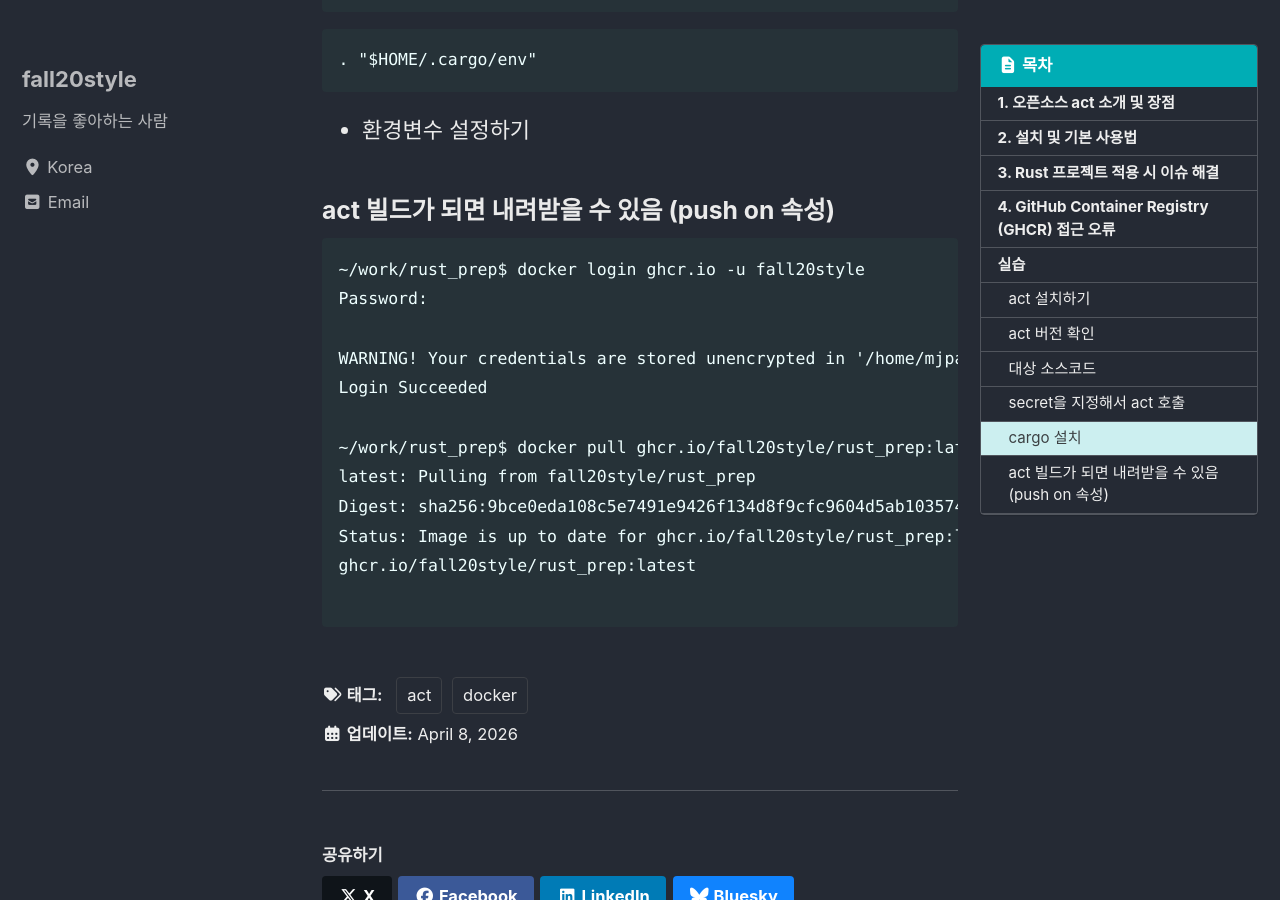
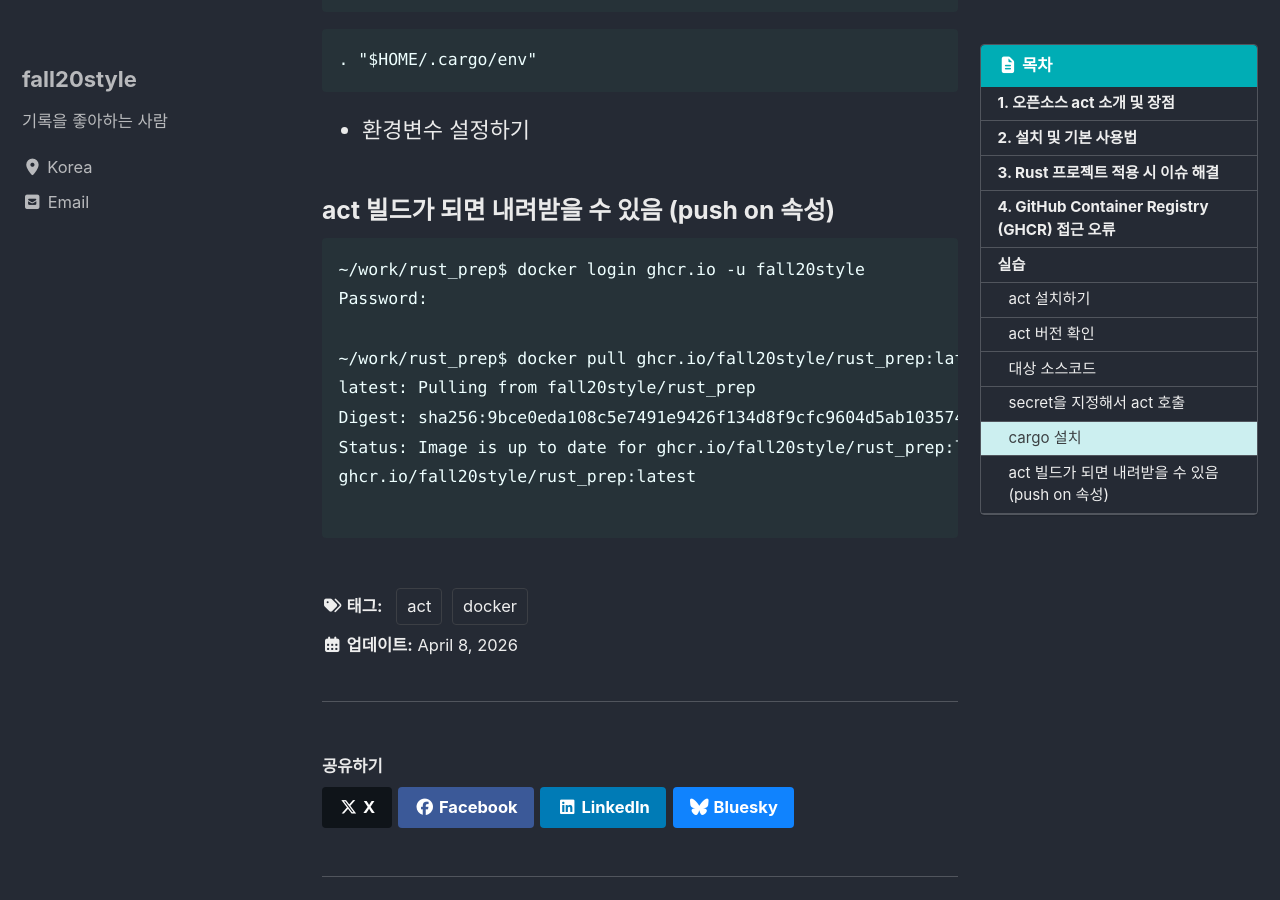
Before and after one commit to fall20style/fall20style.github.io, a Jekyll site: the page built from _posts/2026-04-08-axum-xterm-with-docker-cicd-local.md, in a window 1280 px wide and 900 px high, scrolled down 2932 px. Built offline with Jekyll 4.4.1, drawn with Linux system fonts in a browser that asks for light colours; cached includes are drawn as plain includes.

Commit message:
Update 2026-04-08-axum-xterm-with-docker-cicd-local.md

```diff
--- a/_posts/2026-04-08-axum-xterm-with-docker-cicd-local.md
+++ b/_posts/2026-04-08-axum-xterm-with-docker-cicd-local.md
@@ -92,9 +92,6 @@ curl --proto '=https' --tlsv1.2 -sSf https://sh.rustup.rs | sh
 ~/work/rust_prep$ docker login ghcr.io -u fall20style
 Password:
 
-WARNING! Your credentials are stored unencrypted in '/home/mjpark/.docker/config.json'.
-Login Succeeded
-
 ~/work/rust_prep$ docker pull ghcr.io/fall20style/rust_prep:latest
 latest: Pulling from fall20style/rust_prep
 Digest: sha256:9bce0eda108c5e7491e9426f134d8f9cfc9604d5ab1035747cf91dfd31ac6c86
```
